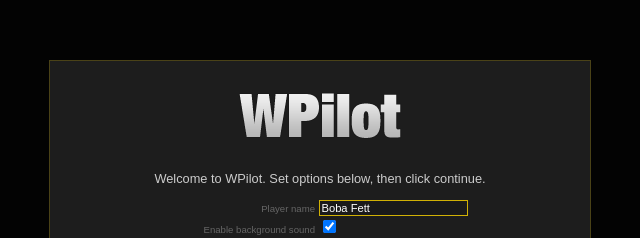
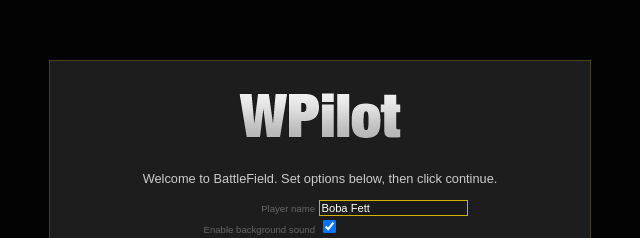
Before and after one commit to cs-satyam/BattleField-vignan, a website: page client/index.html in a window 1280 px wide. Shown: the part 180-418 px from the top of the page, 321-961 px from the left. Drawn offline with nearby package versions, Linux system fonts and the light colour scheme; no server answers; files whose address does not match are found by name.

Commit message:
Update welcome message from 'WPilot' to 'BattleField' in index.html

```diff
--- a/client/index.html
+++ b/client/index.html
@@ -169,7 +169,7 @@
 			<section>
 				<h2></h2>
 				<form>
-					<p>Welcome to WPilot. Set options below, then click continue.</p>
+					<p>Welcome to BattleField. Set options below, then click continue.</p>
 					<label for="name">Player name</label>
 					<input name="name" type="text">
 					<label for="bg-sound">Enable background sound</label>
```
